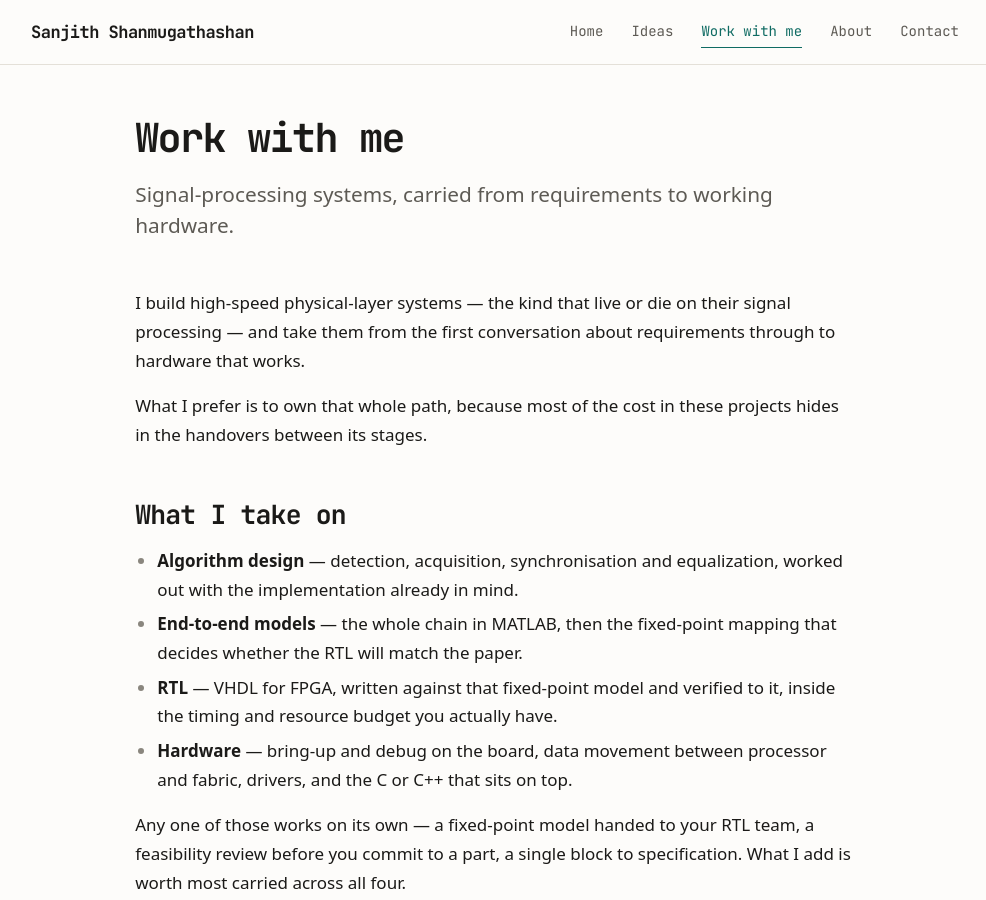
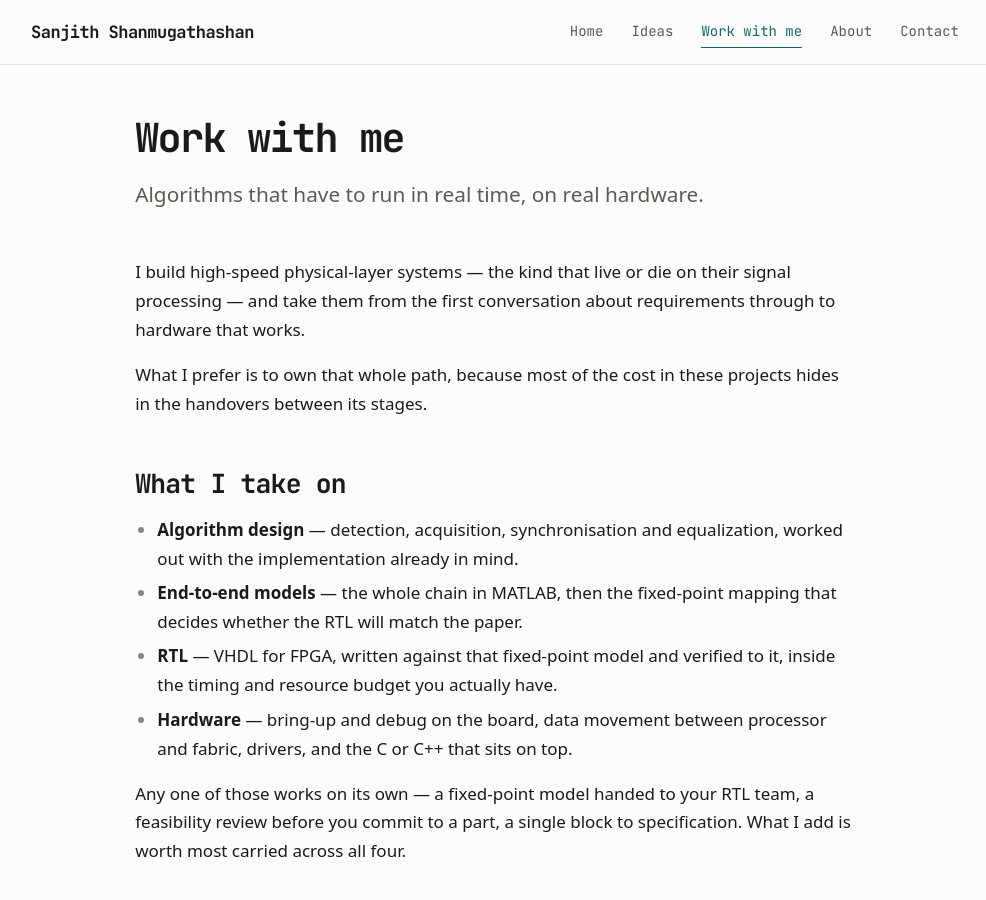
Before and after one commit to sanjith1999/sanjith1999.github.io, a Jekyll site: the page built from work.md, in a window 1280 px wide and 900 px high. Shown: the whole window, without its empty margins (145-1131 px from the left). Built offline with Jekyll 4.4.1, drawn with Linux system fonts in a browser that asks for light colours; some web fonts are replaced.

Commit message:
WIP001: Sharpen the /work/ subtitle
Leads with the constraint that makes the work hard rather than naming
the deliverable.

Co-Authored-By: Claude Opus 5 <noreply@anthropic.com>

```diff
--- a/work.md
+++ b/work.md
@@ -1,7 +1,7 @@
 ---
 title: Work with me
 permalink: /work/
-subtitle: Signal-processing systems, carried from requirements to working hardware.
+subtitle: Algorithms that have to run in real time, on real hardware.
 ---
 
 I build high-speed physical-layer systems — the kind that live or die on their signal
```
